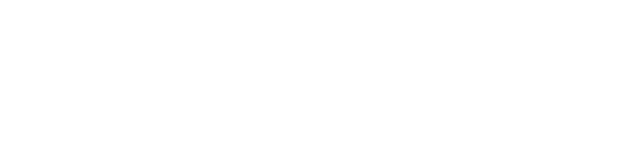
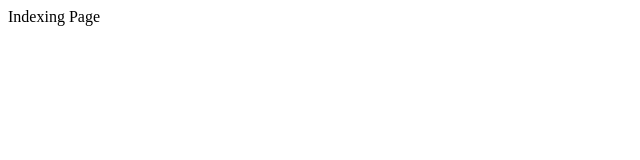
Before and after one commit to kcmazie/kcmazie, a plain HTML site: page index.html in a window 1280 px wide. Shown: the whole page, without its empty margins (0-640 px from the left). Drawn offline with Linux system fonts and the light colour scheme.

Commit message:
Update index.html

```diff
--- a/index.html
+++ b/index.html
@@ -1,5 +1,6 @@
 <html>
   <head>
 <meta name="google-site-verification" content="HFBZjMfJrFQkKbZxRFXuh2AhyMNME3PeiRhwa_2bMyE" />
+    Indexing Page
  </head>
 </html>
```
